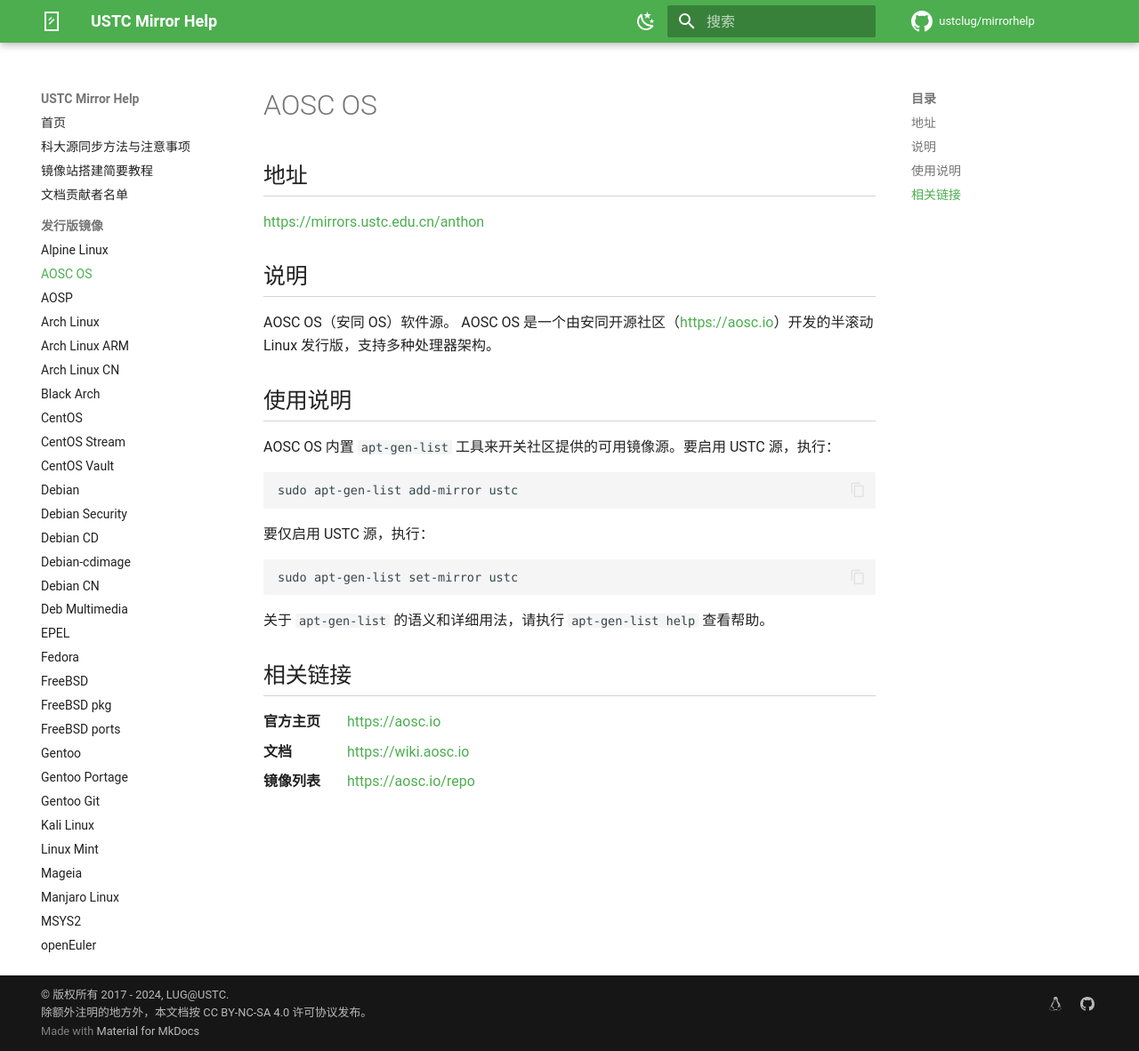
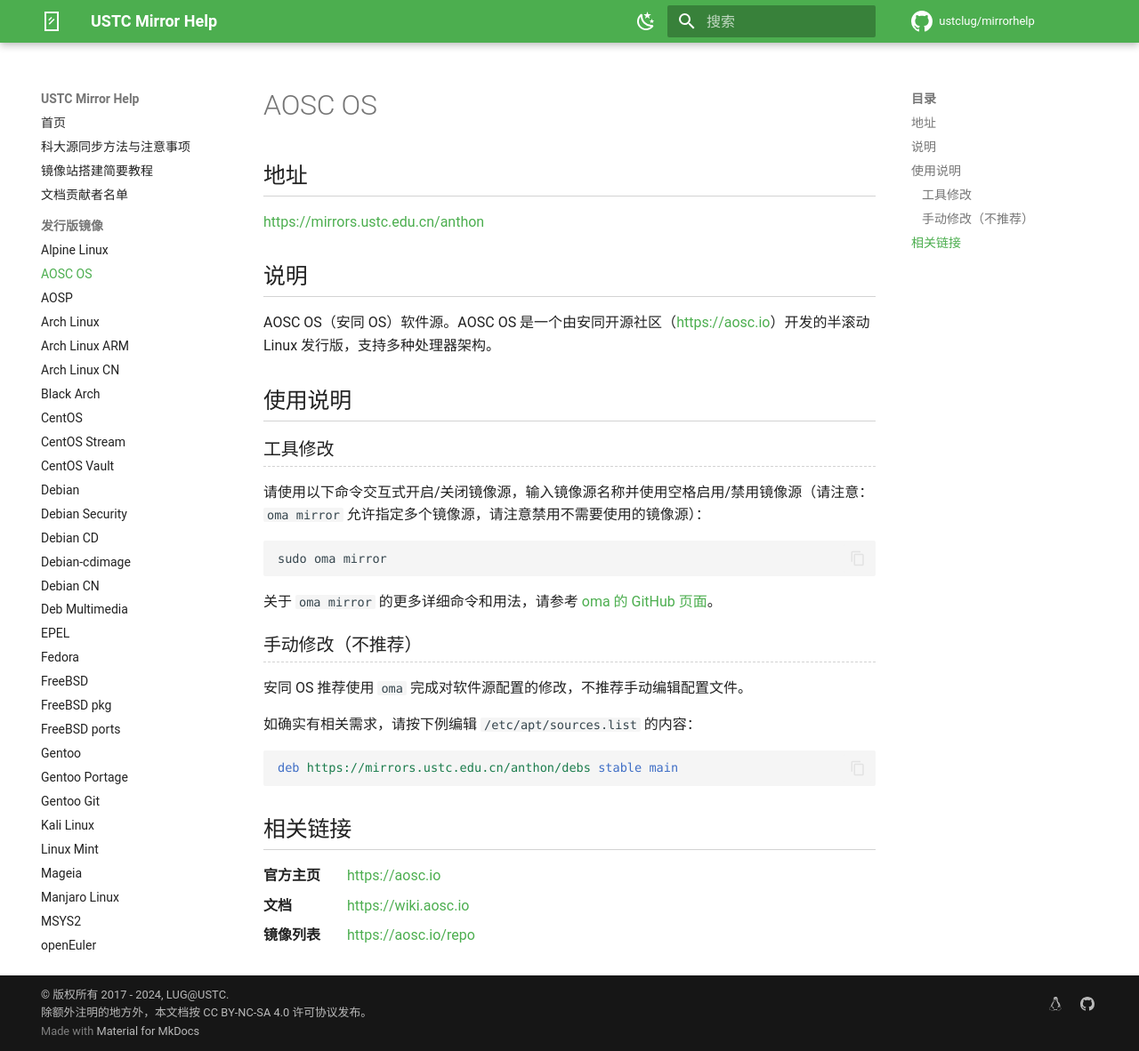
Before and after one commit to ustclug/mirrorhelp, an MkDocs documentation site: the page built from docs/anthon.md, in a window 1280 px wide and 1182 px high. Shown: the whole window at 89% size. Built offline with MkDocs 1.6.1 and Material for MkDocs 9.7.7, drawn with Linux system fonts in a browser that asks for light colours; comment, search, counter and statistics services are not loaded.

Commit message:
anthon: Update to the latest oma version
Ref: https://github.com/mirrorz-org/mirrorz-help/pull/178

````diff
--- a/docs/anthon.md
+++ b/docs/anthon.md
@@ -6,24 +6,29 @@
 
 ## 说明
 
-AOSC OS（安同 OS）软件源。
-AOSC OS 是一个由安同开源社区（<https://aosc.io>）开发的半滚动 Linux 发行版，支持多种处理器架构。
+AOSC OS（安同 OS）软件源。AOSC OS 是一个由安同开源社区（<https://aosc.io>）开发的半滚动 Linux 发行版，支持多种处理器架构。
 
 ## 使用说明
 
-AOSC OS 内置 `apt-gen-list` 工具来开关社区提供的可用镜像源。要启用 USTC 源，执行：
+### 工具修改
+
+请使用以下命令交互式开启/关闭镜像源，输入镜像源名称并使用空格启用/禁用镜像源（请注意：`oma mirror` 允许指定多个镜像源，请注意禁用不需要使用的镜像源）：
 
 ```shell
-sudo apt-gen-list add-mirror ustc
+sudo oma mirror
 ```
 
-要仅启用 USTC 源，执行：
+关于 `oma mirror` 的更多详细命令和用法，请参考 [oma 的 GitHub 页面](https://github.com/AOSC-Dev/oma?tab=readme-ov-file#command-reference)。
 
-```shell
-sudo apt-gen-list set-mirror ustc
+### 手动修改（不推荐）
+
+安同 OS 推荐使用 `oma` 完成对软件源配置的修改，不推荐手动编辑配置文件。
+
+如确实有相关需求，请按下例编辑 `/etc/apt/sources.list` 的内容：
+
+```debsources
+deb https://mirrors.ustc.edu.cn/anthon/debs stable main
 ```
-
-关于 `apt-gen-list` 的语义和详细用法，请执行 `apt-gen-list help` 查看帮助。
 
 ## 相关链接
 
````
